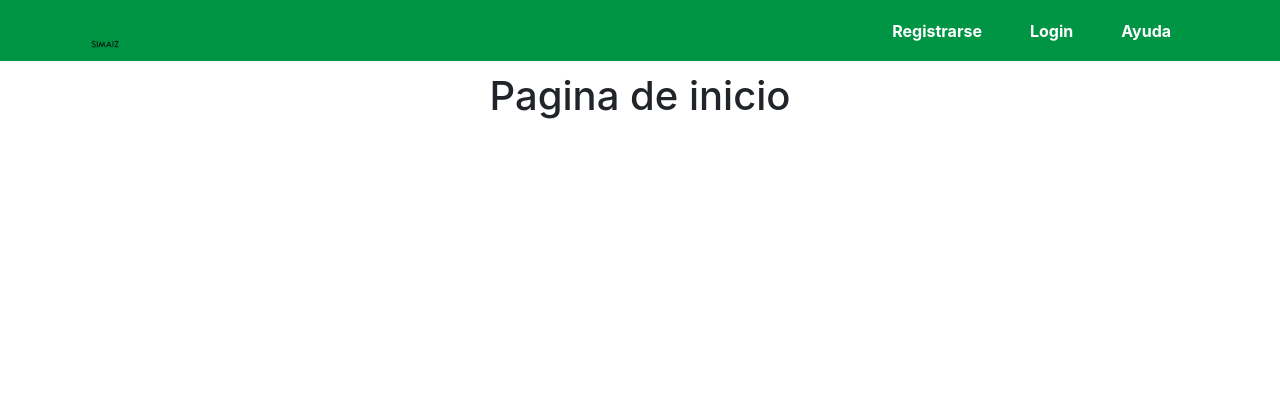
After one commit to arekusalex/simaiz, a Django app: page / in a window 1280 px wide. The commit adds this page. Shown: the top 399 px of the page. Run offline with Django 3.2, Linux system fonts and the light colour scheme; some libraries are stand-ins or nearby versions.

Commit message:
base.html

```diff
--- a/simaiz/simaiz/settings.py
+++ b/simaiz/simaiz/settings.py
@@ -83,6 +83,7 @@ DATABASES = {
         'HOST': 'localhost',
         'PORT': '5432',
     }
+
 }
 
 
--- a/simaiz/static/css/base.css
+++ b/simaiz/static/css/base.css
@@ -17,3 +17,6 @@ button{
     font-size: 1.2em;
     color:yellow !important;
 }
+.fa-bars{
+    color:yellow;
+}
--- /dev/null
+++ b/simaiz/templates/base.html
@@ -0,0 +1,40 @@
+{% load static %}
+<!DOCTYPE html>
+<html>
+<head>
+	<meta charset="UTF-8">
+	<meta name="viewport" content="width=device-width, user-scalable=no, initial-scale=1.0, maximum-scale=1.0, minimum-scale=1.0">
+	<title>{% block titulo %}{% endblock titulo %}</title>
+	<link rel="stylesheet" href="{% static 'css/bootstrap.min.css' %}">
+	<link rel="stylesheet" href="{% static 'css/fontawesome-all.min.css' %}">
+    <link rel="stylesheet" href="{% static 'css/base.css' %}">
+    {% block css %}{% endblock css %}
+</head>
+<body>
+<header class="">
+	<nav class="navbar navbar-expand-md fixed-top navbar-dark" id="navbar">
+        <div class="container">
+            <a href="" class="navbar-brand"><img class="logo" src="{% static 'img/logo.png' %}" alt=""></a>
+            <button class="navbar-toggler navbar-toggler-right collapsed" type="button" data-toggle="collapse" data-target="#menu" aria-controls="menu" aria-expanded="false" aria-label="Toggle navigation">
+                <span class="fas fa-bars"></span>
+            </button>
+            <div class="navbar-collapse collapse" id="menu">
+                <ul class="navbar-nav ml-auto">
+                    <li class="nav-item"><a class="nav-link px-4 text-white font-weight-bold text-center" href="#">Registrarse</a></li>
+                    <li class="nav-item"><a class="nav-link px-4 text-white font-weight-bold text-center" href="#">Login</a></li>
+                    <li class="nav-item"><a class="nav-link px-4 text-white font-weight-bold text-center" href="#">Ayuda</a></li>
+                </ul>
+            </div>
+        </div>
+	</nav>
+</header>
+<main class="container">
+	{% block contenido %}{% endblock contenido %}
+</main>
+<footer >
+</footer>
+<script src="{%static 'js/jquery-3.3.1.min.js'%}"></script>
+<script src="{%static 'js/bootstrap.min.js'%}"></script>
+<script src="{%static 'js/popper.min.js'%}"></script>
+ </body>
+ </html>
```
Also changed, not shown: simaiz/db.sqlite3 (deleted), simaiz/main/migrations/__init__.py (deleted), 1 other file.
